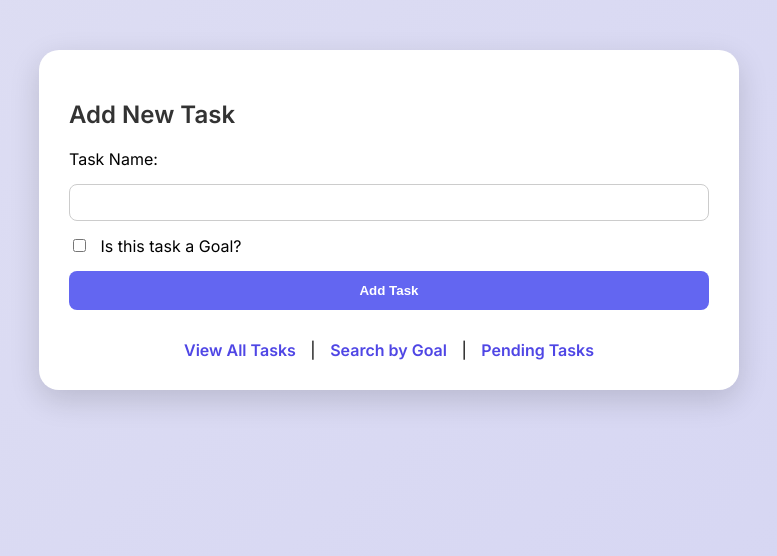
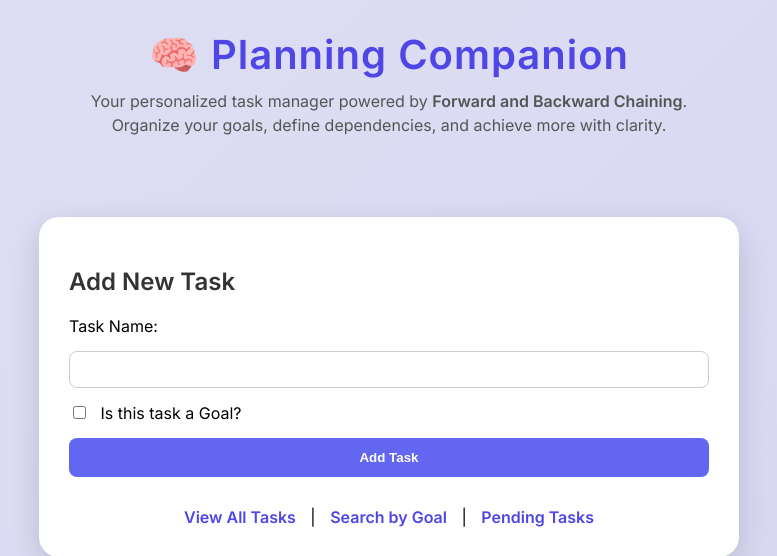
Before and after one commit to sidharth205/AI_miniProject, a PHP site: page / in a window 1280 px wide. Shown: the top 556 px of the page, without its empty margins (251-1028 px from the left). Run offline with PHP 8.4, Linux system fonts and the light colour scheme.

Commit message:
Update index.php

```diff
--- a/index.php
+++ b/index.php
@@ -37,7 +37,7 @@ if ($_SERVER["REQUEST_METHOD"] == "POST") {
                 $dep_insert_stmt->close();
             }
 
-
+            // Avoid duplicate dependencies
             $check_dep_stmt = $conn->prepare("SELECT 1 FROM task_dependencies WHERE task_id = ? AND dependency_id = ?");
             $check_dep_stmt->bind_param("ii", $task_id, $dep_id);
             $check_dep_stmt->execute();
@@ -184,6 +184,29 @@ if ($_SERVER["REQUEST_METHOD"] == "POST") {
 .trash-btn:hover {
     transform: scale(1.2);
 }
+.header {
+    text-align: center;
+    padding-top: 30px;
+    padding-bottom: 10px;
+    color: #2c2c2c;
+}
+
+.header h1 {
+    font-size: 2.5rem;
+    margin: 0;
+    font-weight: 700;
+    color: #4f46e5;
+    letter-spacing: 1px;
+}
+
+.subtext {
+    font-size: 1rem;
+    color: #555;
+    max-width: 600px;
+    margin: 10px auto 20px;
+    line-height: 1.5;
+}
+
 
     </style>
    <script>
@@ -251,6 +274,14 @@ window.onload = checkGoal;
 </head>
 
 <body>
+<div class="header">
+    <h1>🧠 Planning Companion</h1>
+    <p class="subtext">
+        Your personalized task manager powered by <strong>Forward and Backward Chaining</strong>.
+        Organize your goals, define dependencies, and achieve more with clarity.
+    </p>
+</div>
+
     <div class="container">
         <h2>Add New Task</h2>
         <form action="index.php" method="POST" onsubmit="validateForm(event)">
```
